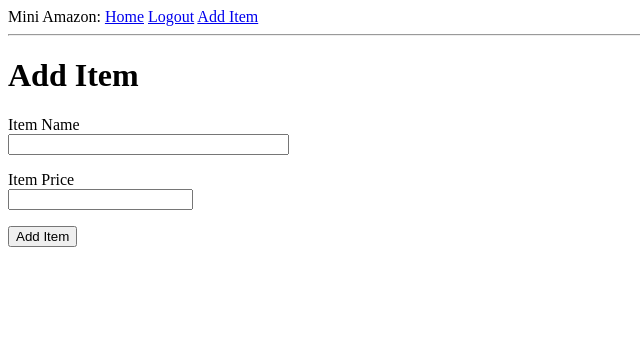
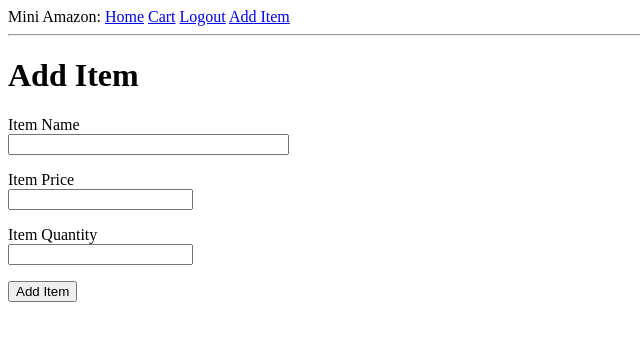
Before and after one commit to hermes520/Mini-Amazon, a Flask app: page /add_item in a window 1280 px wide. Shown: the top 341 px of the page, without its empty margins (0-640 px from the left). Run offline with Flask 2, Linux system fonts and the light colour scheme; the visitor is signed in with stand-in values (Sample User, id 1); parts of the project's set-up code (start-up, migrations or seed data) failed here and were passed over.

Commit message:
added cart functionality

```diff
--- a/app/forms.py
+++ b/app/forms.py
@@ -1,5 +1,5 @@
 from flask_wtf import FlaskForm
-from wtforms import StringField, PasswordField, BooleanField, SubmitField, DecimalField
+from wtforms import StringField, PasswordField, BooleanField, SubmitField, DecimalField, IntegerField, SelectField
 from wtforms.validators import DataRequired
 
 
@@ -13,4 +13,10 @@ class LoginForm(FlaskForm):
 class AddItemForm(FlaskForm):
     name = StringField('Item Name', validators=[DataRequired()])
     price = DecimalField('Item Price', validators=[DataRequired()], places=2)
+    quantity = IntegerField('Item Quantity', validators=[DataRequired()])
     submit = SubmitField('Add Item')
+
+
+class AddtoCart(FlaskForm):
+    item_quantity = SelectField(u'quantity')
+    submit = SubmitField('Add to Cart')
--- a/app/models.py
+++ b/app/models.py
@@ -2,7 +2,6 @@ from app import db
 from werkzeug.security import generate_password_hash, check_password_hash
 from flask_login import UserMixin
 from app import login
-
 
 
 class User(UserMixin, db.Model):
@@ -10,10 +9,10 @@ class User(UserMixin, db.Model):
     username = db.Column(db.String(20), unique=True)
     email = db.Column(db.String(120), unique=True)
     password_hash = db.Column(db.String(128))
+    cart = db.relationship('Cart', backref='user')
 
     def __repr__(self):
         return '<User {}>'.format(self.username)
-
 
     def set_password(self, password):
         self.password_hash = generate_password_hash(password)
@@ -31,11 +30,19 @@ class Item(db.Model):
     id = db.Column(db.Integer, primary_key=True)
     name = db.Column(db.String(30))
     price = db.Column(db.Float, nullable=False)
+    quantity = db.Column(db.Integer, nullable=False)
 
     def __repr__(self):
         return '<Item {}>'.format(self.name)
 
 
+class Cart(db.Model):
+    buyer_id = db.Column(db.Integer, db.ForeignKey('user.id'), primary_key=True)
+    item_id = db.Column(db.String(10), db.ForeignKey('item.id'), primary_key=True)
+    cart_quantity = db.Column(db.Integer, nullable=False)
+
+
+'''
 class Reviews(db.Model):
     user_id = db.Column(db.Integer, db.ForeignKey('User.id'), primary_key=True)
     item_id = db.Column(db.Integer, db.ForeignKey('Item.id'), primary_key=True)
@@ -55,7 +62,7 @@ class Reviews(db.Model):
 # reviews = db.relationship('Reviews', backref='item_id')
 
 class SellerReviews(db.Model):
-    user_id = db.Column(db.Integer, db.ForeignKey('User.id'), primary_key=True)
+    user_id = db.Column(db.Integer, db.ForeignKey('Usefr.id'), primary_key=True)
     seller_id = db.Column(db.Integer, db.ForeignKey('Seller.id'), primary_key=True)
     date_time = db.Column(db.DateTime, nullable=False, primary_key=True)
     location = db.Column(db.String(120))
@@ -71,3 +78,5 @@ class SellerReviews(db.Model):
 
 # I think add this to Seller class
 # seller_reviews = db.relationship('SellerReviews', backref='seller_id')
+
+'''
--- a/app/routes.py
+++ b/app/routes.py
@@ -1,10 +1,10 @@
-from flask import Flask, render_template, redirect, url_for, flash
+from flask import Flask, render_template, redirect, url_for, flash, request
 from flask_sqlalchemy import SQLAlchemy
 from app import app
 from app import db
-from app.forms import LoginForm, AddItemForm
+from app.forms import LoginForm, AddItemForm, AddtoCart
 from flask_login import current_user, login_user, logout_user, login_required
-from app.models import User, Item
+from app.models import User, Item, Cart
 
 
 @app.route('/')
@@ -39,8 +39,66 @@ def logout():
 def add_item():
     form = AddItemForm()
     if form.validate_on_submit():
-        item = Item(name=form.name.data, price=form.price.data)
+        item = Item(name=form.name.data, price=form.price.data, quantity=form.quantity.data)
         db.session.add(item)
         db.session.commit()
         return redirect(url_for('index'))
     return render_template('add_item.html', title='Add Item', form=form)
+
+
+def get_item(item_id):
+    item = Item.query.filter_by(id=item_id).first()
+    if item is None:
+        flash("Item doesn't exist")
+    return item
+
+
+@app.route('/<id>/item', methods=['GET', 'POST'])
+def item(id):
+    item = get_item(id)
+    form = AddtoCart()
+    update_cart(item, form)
+    if form.validate_on_submit():
+        add_to_cart(item.id, form.item_quantity.data)
+    return render_template('item.html', item=item, form=form)
+
+
+def update_cart(item, form):
+    quantity = item.quantity
+    form.item_quantity.choices = [num for num in range(1, quantity+1)]
+
+
+def add_to_cart(id, quantity):
+    quantity = int(quantity)
+    if Cart.query.filter_by(item_id=id, buyer_id=current_user.id).first() is not None:  # item already in cart
+        cart = Cart.query.get((current_user.id, id))
+        cart.cart_quantity += quantity
+    else:
+        cart = Cart(buyer_id=current_user.id, item_id=id, cart_quantity=quantity)
+    db.session.add(cart)
+    db.session.commit()
+    flash('Successfully added {} item to cart'.format(quantity))
+    return redirect(url_for('item', id=id))
+
+
+@app.route('/<item_id>/delete_from_cart', methods=['GET', 'POST'])
+def delete_from_cart(item_id):
+    item = Cart.query.filter_by(item_id=item_id, buyer_id=current_user.id).first()
+    db.session.delete(item)
+    db.session.commit()
+    return redirect(url_for('cart'))
+
+
+@app.route('/cart', methods=['GET', 'POST'])
+def cart():
+    cart_items = db.session.query(Cart, Item).join(Item,
+                                                   (Cart.item_id == Item.id)).filter(Cart.buyer_id == current_user.id).all()
+    price = total_price(cart_items)
+    return render_template('cart.html', cart=cart_items, price=price)
+
+
+def total_price(cart_items):
+    sum_price = 0
+    for i in cart_items:
+        sum_price += (i.Item.price * i.Cart.cart_quantity)
+    return sum_price
--- a/app/templates/add_item.html
+++ b/app/templates/add_item.html
@@ -18,6 +18,13 @@
             <span style="color: red;">[{{ error }}]</span>
             {% endfor %}
         </p>
+        <p>
+            {{ form.quantity.label }}<br>
+            {{ form.quantity }}<br>
+            {% for error in form.quantity.errors %}
+            <span style="color: red;">[{{ error }}]</span>
+            {% endfor %}
+        </p>
         <p>{{ form.submit() }}</p>
     </form>
 {% endblock %}
--- a/app/templates/base.html
+++ b/app/templates/base.html
@@ -11,9 +11,10 @@
             Mini Amazon:
             <a href="{{ url_for('index') }}">Home</a>
             {% if current_user.is_anonymous %}
-            <a href="{{ url_for('login') }}">Login</a>
+                <a href="{{ url_for('login') }}">Login</a>
             {% else %}
-            <a href="{{ url_for('logout') }}">Logout</a>
+                <a href="{{ url_for('cart') }}">Cart</a>
+                <a href="{{ url_for('logout') }}">Logout</a>
             {% endif %}
             <a href="{{ url_for('add_item') }}">Add Item</a>
     </div>
--- a/app/templates/index.html
+++ b/app/templates/index.html
@@ -8,6 +8,6 @@
     {% endif %}
 
     {% for item in items %}
-    <div><p>{{ item.name }} ${{ item.price }}</p></div>
+    <div><a class="action" href="{{ url_for('item', id=item.id) }}">{{ item.name }}</a></div>
     {% endfor %}
 {% endblock %}
--- a/environment.yml
+++ /dev/null
@@ -1,4 +0,0 @@
-name: cs316
-dependencies:
-  - flask
-  - flask-sqlalchemy
```
Also changed, not shown: app/templates/cart.html (added, +29 -0 lines), app/templates/item.html (added, +21 -0 lines), seed_db.py (added, +24 -0 lines), app.db, 1 other file.
